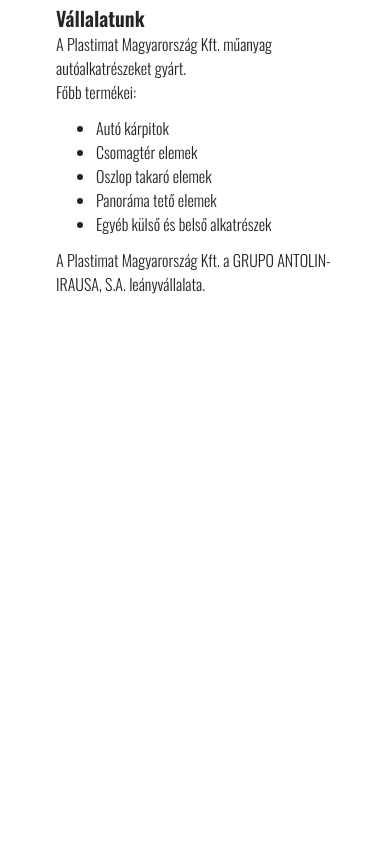
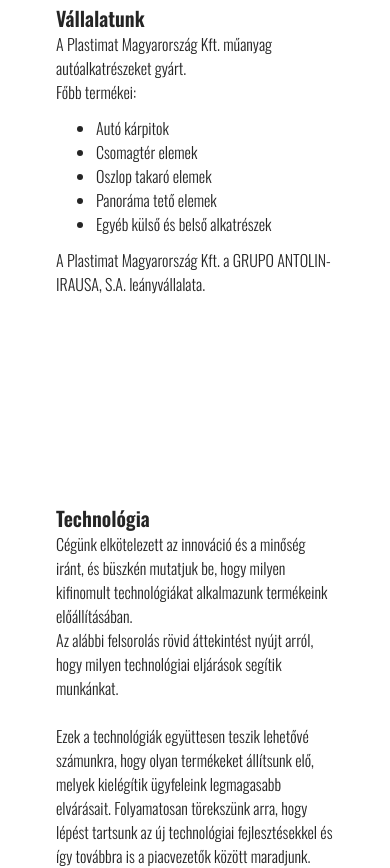
Before and after one commit to robertlocskai/Plastimat, a website: page src/index.html in a window 390 px wide. Shown: the part 792-1660 px from the top of the page. Before the commit the page ends 1088 px from the top, so only its background shows below. Drawn offline with nearby package versions, Linux system fonts and the light colour scheme.

Commit message:
feat: Technology section mobile view beta added, no pictures yet, no desktop

```diff
--- a/src/index.html
+++ b/src/index.html
@@ -126,6 +126,18 @@
 			</div>
 		</div>
 
+		<!--TECHNOOGIA-->
+		<div class="w-auto h-auto ml-14 mr-14 mt-52 font-light">
+			<span class="text-xl font-semibold">Technológia</span><br>
+			<span>
+				Cégünk elkötelezett az innováció és a minőség iránt, és büszkén mutatjuk be, hogy milyen kifinomult technológiákat alkalmazunk termékeink előállításában. <br>
+				Az alábbi felsorolás rövid áttekintést nyújt arról, hogy milyen technológiai eljárások segítik munkánkat. <br>
+				<br>
+				Ezek a technológiák együttesen teszik lehetővé számunkra, hogy olyan termékeket állítsunk elő, melyek kielégítik ügyfeleink legmagasabb elvárásait. Folyamatosan törekszünk arra, hogy lépést tartsunk az új technológiai fejlesztésekkel és így továbbra is a piacvezetők között maradjunk.
+
+			</span>
+		</div>
+
 	</body>
 
 </html>
```
Also changed, not shown: src/css/output.css.
